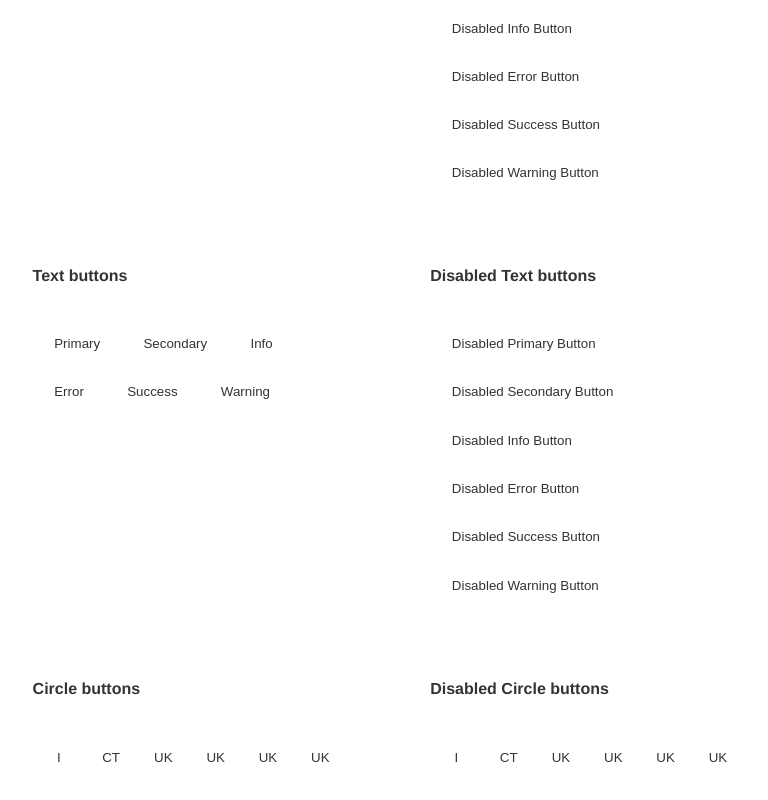
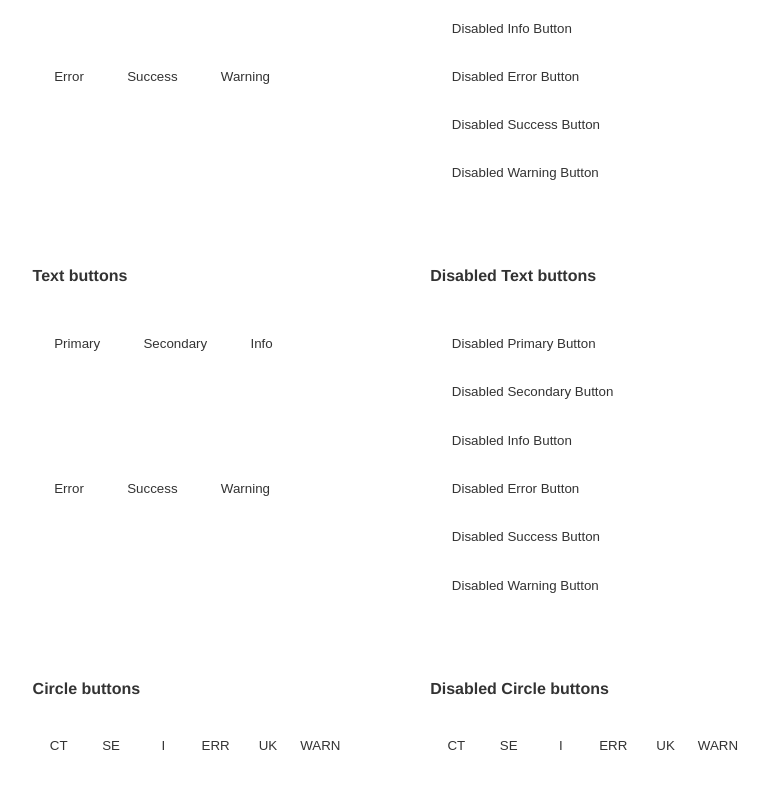
Before and after one commit to cedix/vue_uikit, a Vue app: page /#/buttons in a window 1280 px wide. Shown: the part 800-1600 px from the top of the page, without its empty margins (299-1067 px from the left). Built offline with nearby package versions, Linux system fonts and the light colour scheme.

Commit message:
Card content is now a flex container

```diff
--- a/src/components/Button.vue
+++ b/src/components/Button.vue
@@ -84,11 +84,23 @@ export default {
   &.uk-button-circle {
     --uk-button-border: 0px solid;
     --uk-button-border-radius: 50%;
-    --uk-button-padding: 12px 10px;
+    --uk-button-circle-size: 39px;
+    --uk-button-padding: 0;
+    // --uk-button-padding: 12px 10px;
     --uk-button-text-color: $white;
 
-    max-width: 39px;
-    min-width: 39px;
+    display: flex;
+    flex-flow: row nowrap;
+    justify-content: center;
+    max-height: var(--uk-button-circle-size);
+    min-height: var(--uk-button-circle-size);
+    max-width: var(--uk-button-circle-size);
+    min-width: var(--uk-button-circle-size);
+
+    // * {
+    //   align-self: center;
+    //   justify-self:center;
+    // }
 
     // Color Modifiers
     &.uk-color-info {
--- a/src/components/Card.vue
+++ b/src/components/Card.vue
@@ -163,6 +163,10 @@ export default {
   }
 
   .uk-card-content {
+    display: flex;
+    flex-flow: row wrap;
+    align-items: flex-start;
+    justify-content: flex-start;
     padding: var(--uk-card-padding);
   }
 
--- a/src/pages/components/Buttons.vue
+++ b/src/pages/components/Buttons.vue
@@ -50,20 +50,20 @@
       <uk-button class="btn-demo" type="text" color="warning" disabled>Disabled Warning Button</uk-button>
     </uk-card>
     <uk-card class="card-demo-buttons" title="Circle buttons">
-      <uk-button class="btn-demo" type="circle">I</uk-button>
-      <uk-button class="btn-demo" type="circle" color="secondary">CT</uk-button>
-      <uk-button class="btn-demo" type="circle" color="info">UK</uk-button>
-      <uk-button class="btn-demo" type="circle" color="error">UK</uk-button>
+      <uk-button class="btn-demo" type="circle">CT</uk-button>
+      <uk-button class="btn-demo" type="circle" color="secondary">SE</uk-button>
+      <uk-button class="btn-demo" type="circle" color="info">I</uk-button>
+      <uk-button class="btn-demo" type="circle" color="error">ERR</uk-button>
       <uk-button class="btn-demo" type="circle" color="success">UK</uk-button>
-      <uk-button class="btn-demo" type="circle" color="warning">UK</uk-button>
+      <uk-button class="btn-demo" type="circle" color="warning">WARN</uk-button>
     </uk-card>
     <uk-card class="card-demo-buttons" title="Disabled Circle buttons">
-      <uk-button class="btn-demo" type="circle" disabled>I</uk-button>
-      <uk-button class="btn-demo" type="circle" color="secondary" disabled>CT</uk-button>
-      <uk-button class="btn-demo" type="circle" color="info" disabled>UK</uk-button>
-      <uk-button class="btn-demo" type="circle" color="error" disabled>UK</uk-button>
+      <uk-button class="btn-demo" type="circle" disabled>CT</uk-button>
+      <uk-button class="btn-demo" type="circle" color="secondary" disabled>SE</uk-button>
+      <uk-button class="btn-demo" type="circle" color="info" disabled>I</uk-button>
+      <uk-button class="btn-demo" type="circle" color="error" disabled>ERR</uk-button>
       <uk-button class="btn-demo" type="circle" color="success" disabled>UK</uk-button>
-      <uk-button class="btn-demo" type="circle" color="warning" disabled>UK</uk-button>
+      <uk-button class="btn-demo" type="circle" color="warning" disabled>WARN</uk-button>
     </uk-card>
   </section>
 </template>
```
